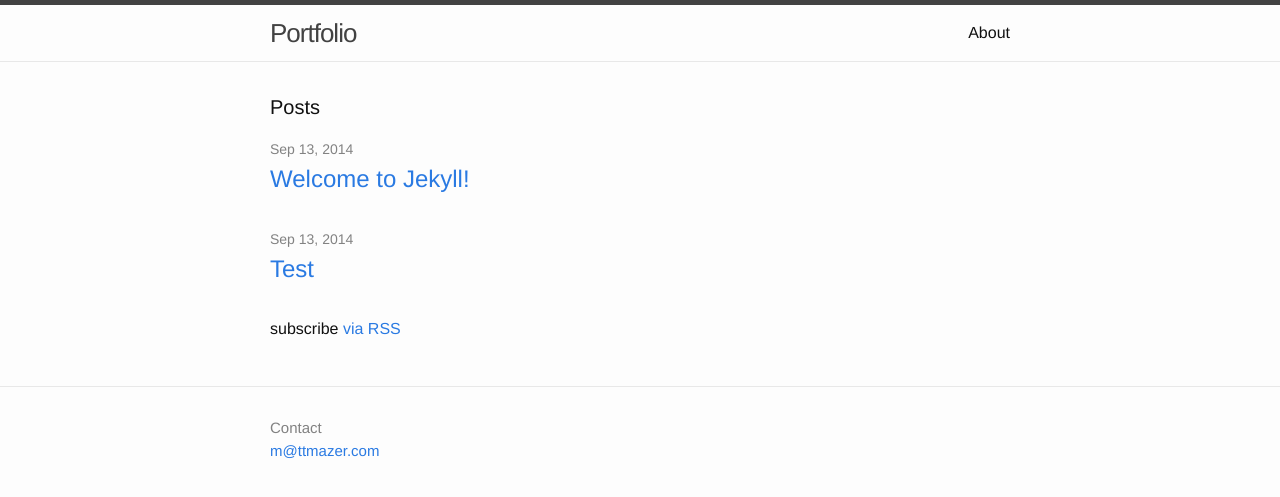
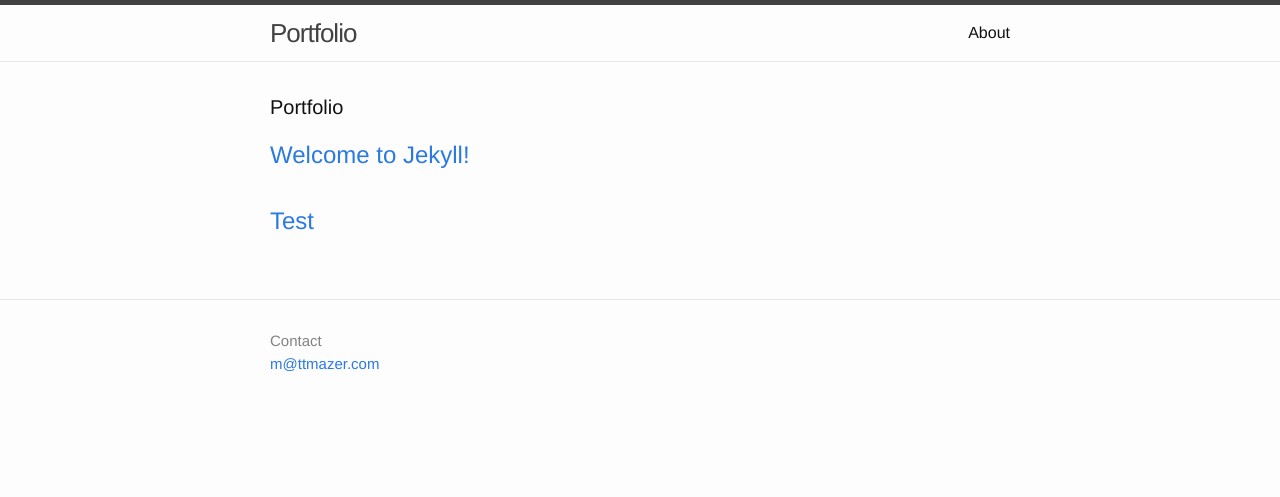
Before and after one commit to mattmazer/mattmazer.github.io, a Jekyll site: the page built from index.html, in a window 1280 px wide. Shown: the top 497 px of the page. Built offline with Jekyll 4.4.1, drawn with Linux system fonts in a browser that asks for light colours.

Commit message:
Update index.html

```diff
--- a/index.html
+++ b/index.html
@@ -4,13 +4,11 @@ layout: default
 
 <div class="home">
 
-  <h1 class="page-heading">Posts</h1>
+  <h1 class="page-heading">Portfolio</h1>
 
   <ul class="post-list">
     {% for post in site.posts %}
       <li>
-        <span class="post-meta">{{ post.date | date: "%b %-d, %Y" }}</span>
-
         <h2>
           <a class="post-link" href="{{ post.url | prepend: site.baseurl }}">{{ post.title }}</a>
         </h2>
@@ -18,6 +16,6 @@ layout: default
     {% endfor %}
   </ul>
 
-  <p class="rss-subscribe">subscribe <a href="{{ "/feed.xml" | prepend: site.baseurl }}">via RSS</a></p>
+ <!-- <p class="rss-subscribe">subscribe <a href="{{ "/feed.xml" | prepend: site.baseurl }}">via RSS</a></p> -->
 
 </div>
```
